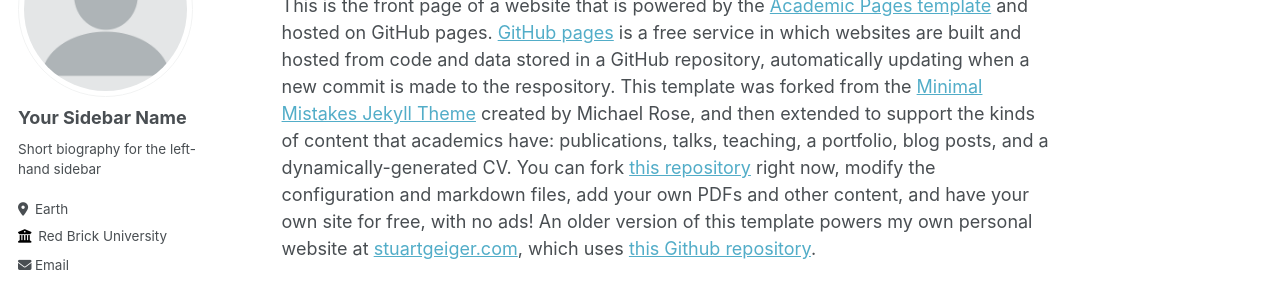
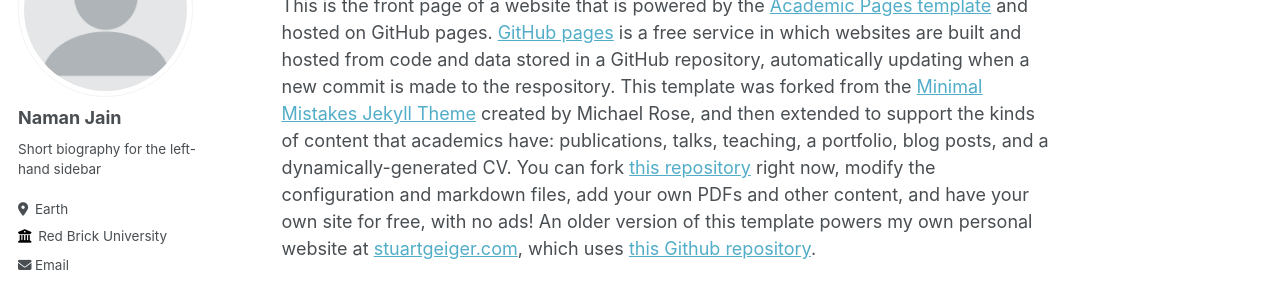
Before and after one commit to njainmpi/njainmpi.github.io, a Jekyll site: the page built from _pages/about.md, in a window 1280 px wide. Shown: the part 184-471 px from the top of the page. Built offline with Jekyll 4.4.1, drawn with Linux system fonts in a browser that asks for light colours; some web fonts are replaced.

Commit message:
Changes to config file

```diff
--- a/_config.yml
+++ b/_config.yml
@@ -22,7 +22,7 @@
 author:
   # Biographic information
   avatar           : "profile.png"
-  name             : "Your Sidebar Name"
+  name             : "Naman Jain"
   pronouns         : # example: "she/her"
   bio              : "Short biography for the left-hand sidebar"
   location         : "Earth"
```
